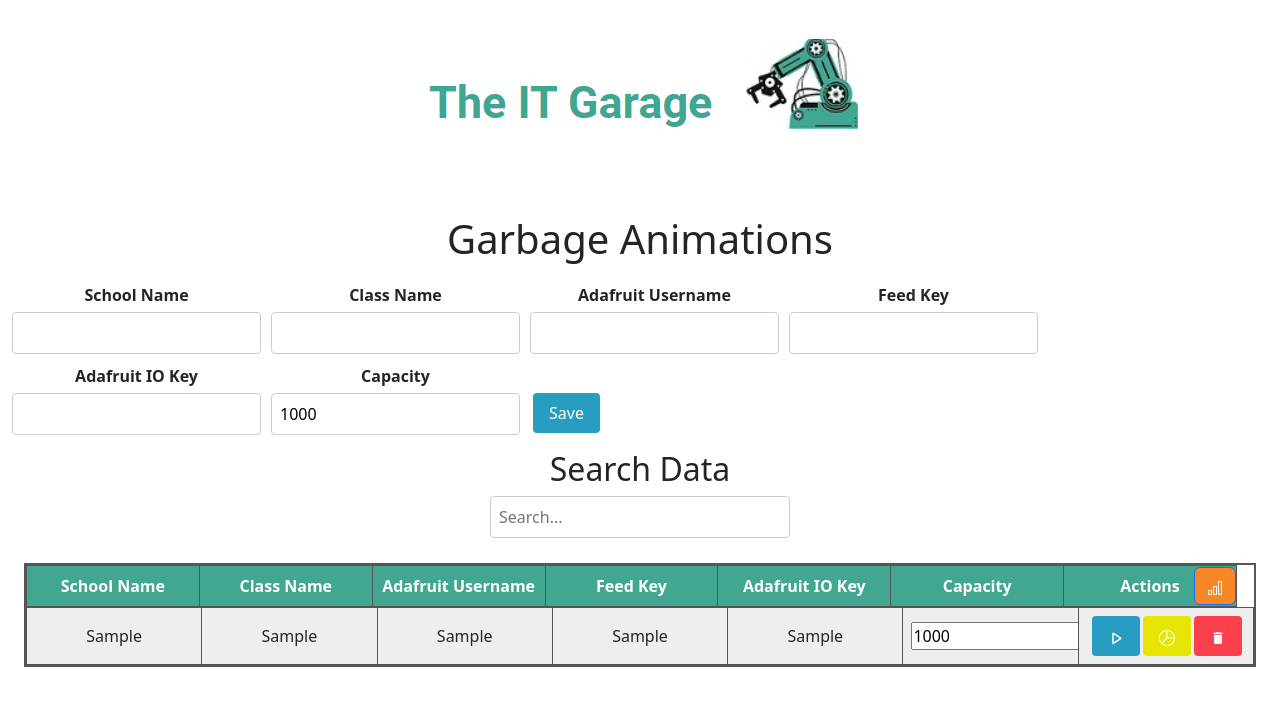
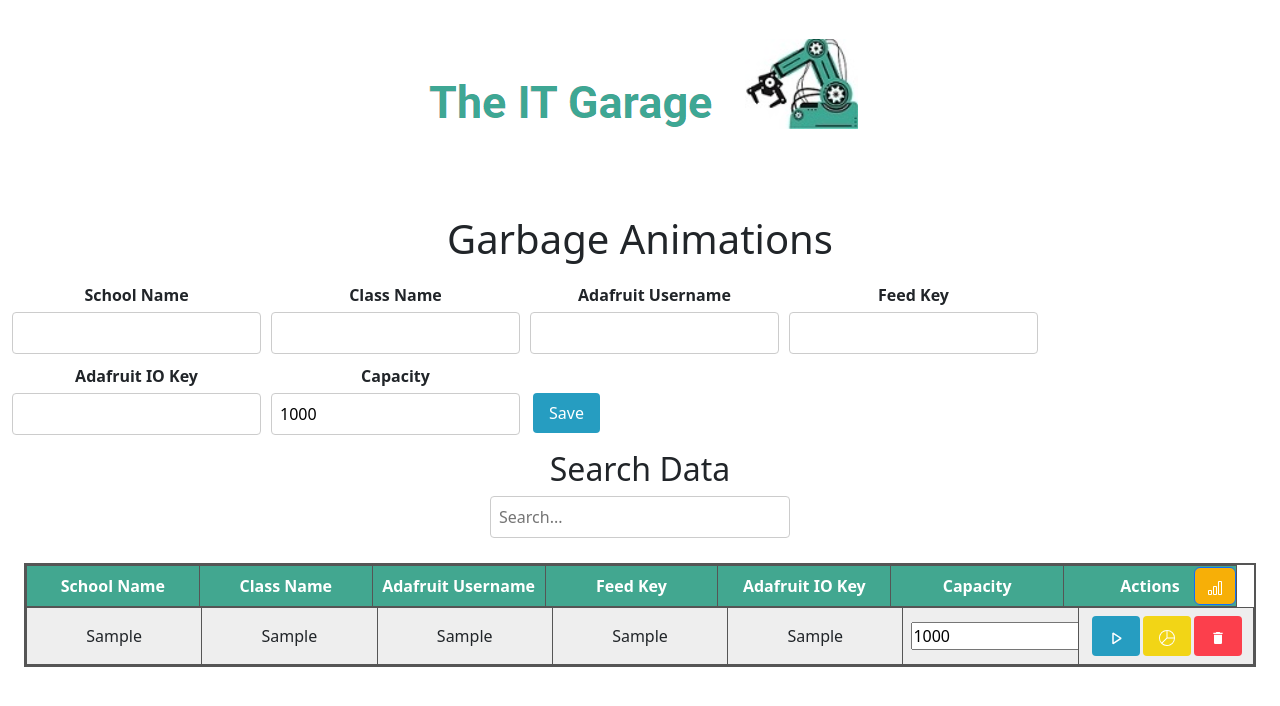
Before and after one commit to ersinev/SmartBin, a React (Create React App) app: page / in a window 1280 px wide. Both pictures are taken after typing "Sample", "Sample", "Sample", "Sample", "Sample" into the empty fields and a click on the button "Save". Shown: the top 706 px of the page. Built offline with nearby package versions, Linux system fonts and the light colour scheme.

Commit message:
button color updated

```diff
--- a/src/App.css
+++ b/src/App.css
@@ -282,7 +282,7 @@ button:hover {
 
 }
 .compareBtn{
-  background-color: rgb(248, 136, 38);
+  background-color: #f7af07;
 }
 .compareBtn:hover{
   background-color: #71c829;
--- a/src/DataTable.js
+++ b/src/DataTable.js
@@ -60,9 +60,9 @@ function DataTable({
 
                     {/* All Charts Button */}
                     <button
-                      style={{ backgroundColor: "#e6e600" }}
+                      style={{ backgroundColor: "#f2d516" }}
                       onClick={() => {
-                        setSelectedData(data);  // This sets the data of the clicked row
+                        setSelectedData(data);
                         setShowModal(true);
                       }}
                     >
```
